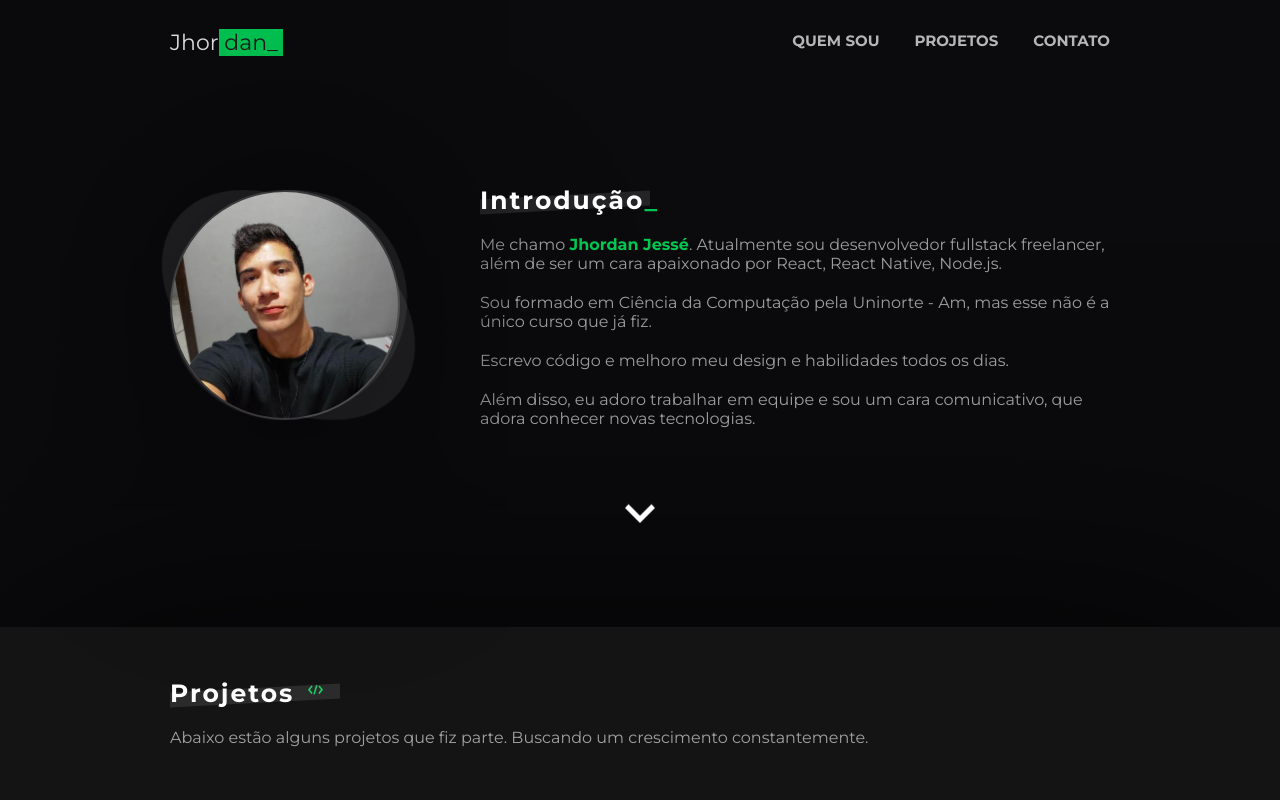
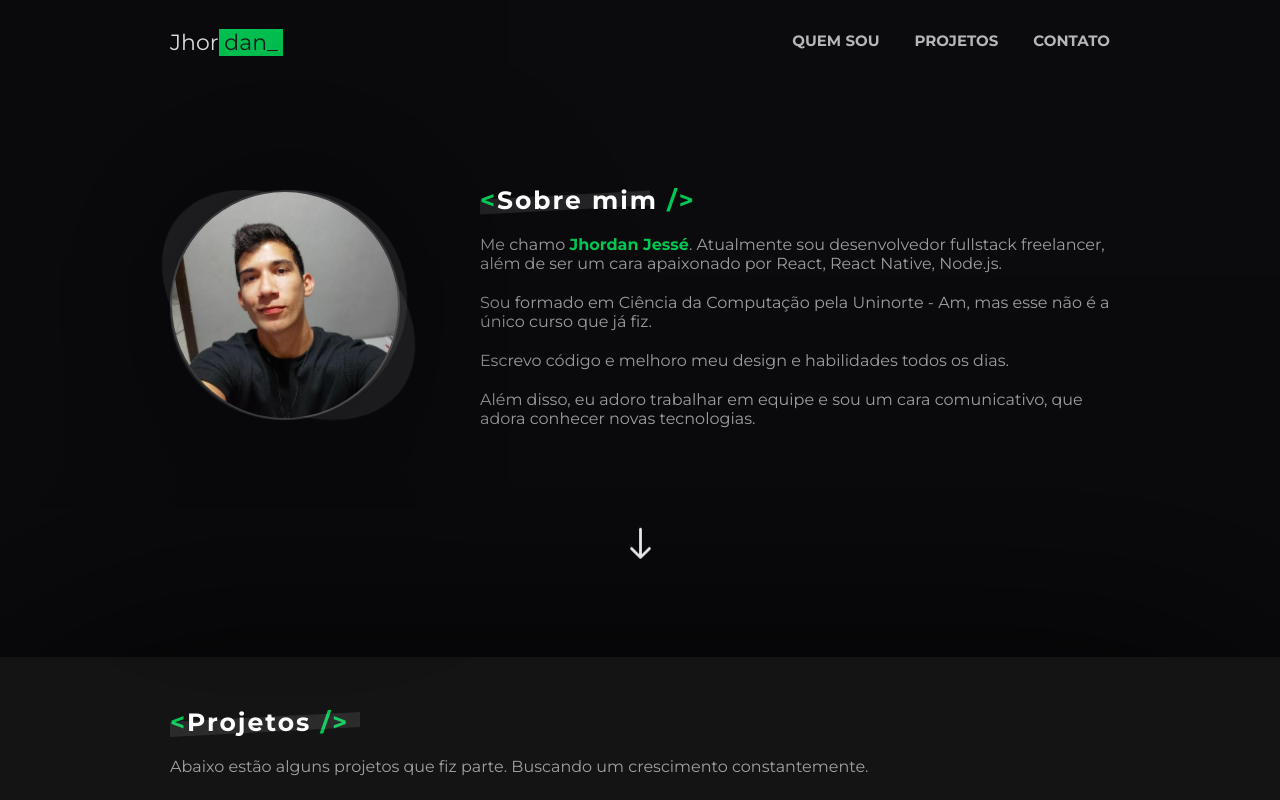
Before and after one commit to jhordanjes/portjhordan, a React (Create React App) app: page / in a window 1280 px wide. Shown: the top 800 px of the page. Built offline with nearby package versions, Linux system fonts and the light colour scheme.

Commit message:
alteracao no title

```diff
--- a/src/Components/About/index.js
+++ b/src/Components/About/index.js
@@ -1,18 +1,18 @@
 import React from 'react';
-import { MdKeyboardArrowDown } from 'react-icons/md';
+import { IoIosArrowRoundDown } from 'react-icons/io';
+
 import jhordan from '../../assets/jhor.jpg';
 import { Container, Content } from './styles';
 
 export default function About() {
   return (
     <Container id="q">
-
         <Content>
             <div>
                 <img src={jhordan} alt="Jhordan Jesse" />
             </div>
             <div>
-                <span>Introdução<b>_</b></span>
+                <span><b>&lt;</b>Sobre mim<b> /&gt;</b></span>
                 <p>
                     Me chamo <b>Jhordan Jessé</b>. Atualmente sou desenvolvedor fullstack freelancer, além de ser um cara apaixonado por React, React Native, Node.js.
                 </p>
@@ -25,14 +25,13 @@ export default function About() {
                 <p>
                     Além disso, eu adoro trabalhar em equipe e sou um cara comunicativo, que adora conhecer novas tecnologias.
                 </p>
+
             </div>
         </Content>
-            <div>
-                <a href="#p">
-                <MdKeyboardArrowDown color="#fff" size={60} align="center" />
-                </a>
 
-            </div>
+        <div>
+            <IoIosArrowRoundDown size={55} />
+        </div>
     </Container>
   );
 }
--- a/src/Components/About/styles.js
+++ b/src/Components/About/styles.js
@@ -91,6 +91,7 @@ export const Container = styled.div`
     margin: 75px 0px;
     padding: 25px 170px 50px 170px;
 
+
     @media (max-width: 768px) {
         padding: 0px 25px 55px 25px;
     }
@@ -100,12 +101,10 @@ export const Container = styled.div`
     }
 
     svg{
-        margin-top: 10px;
+        color: rgb(255,255,255,0.9);
+        margin-top: 45px;
         animation: ${jump} 1.7s linear infinite;
-
-        @media (max-width: 768px) {
-            margin-top: -20px;
-        }
+        transform: rotate(70deg);
     }
 `;
 
@@ -127,8 +126,9 @@ export const Content = styled.div`
             font-weight: 600;
             text-align: start;
             letter-spacing: 2px;
-            transition: 0.4s;
+            transition: 1.9s;
             position: relative;
+
 
             b{
                 color: #00c853;
@@ -204,11 +204,3 @@ export const Content = styled.div`
         }
     }
 `;
-
-export const Cloud = styled.div`
-    display: flex;
-    justify-content: space-between;
-    position: relative;
-    bottom: 150px;
-    z-index: -1;
-`;
--- a/src/Components/Project/index.js
+++ b/src/Components/Project/index.js
@@ -1,5 +1,4 @@
 import React from 'react';
-import { DiCode } from 'react-icons/di';
 import gobarber from '../../assets/github.png';
 import aircnc from '../../assets/aircnc.png';
 import { Container, Projects, Span } from './styles';
@@ -7,7 +6,7 @@ import { Container, Projects, Span } from './styles';
 export default function Project() {
   return (
     <Container id="p">
-        <Span>Projetos <DiCode color="#00c853" /></Span>
+        <Span><b>&lt;</b>Projetos<b> /&gt;</b></Span>
         <p>
             Abaixo estão alguns projetos que fiz parte.
             Buscando um crescimento constantemente.
--- a/src/Components/Project/styles.js
+++ b/src/Components/Project/styles.js
@@ -27,10 +27,14 @@ export const Span = styled.span`
   transition: 0.4s;
   position: relative;
 
+  b{
+    color: #00c853;
+  }
+
   &::before{
     content: '';
     position: absolute;
-    width: 170px;
+    width: 190px;
     height: 15px;
     left: 0px;
     top: 10px;
```
